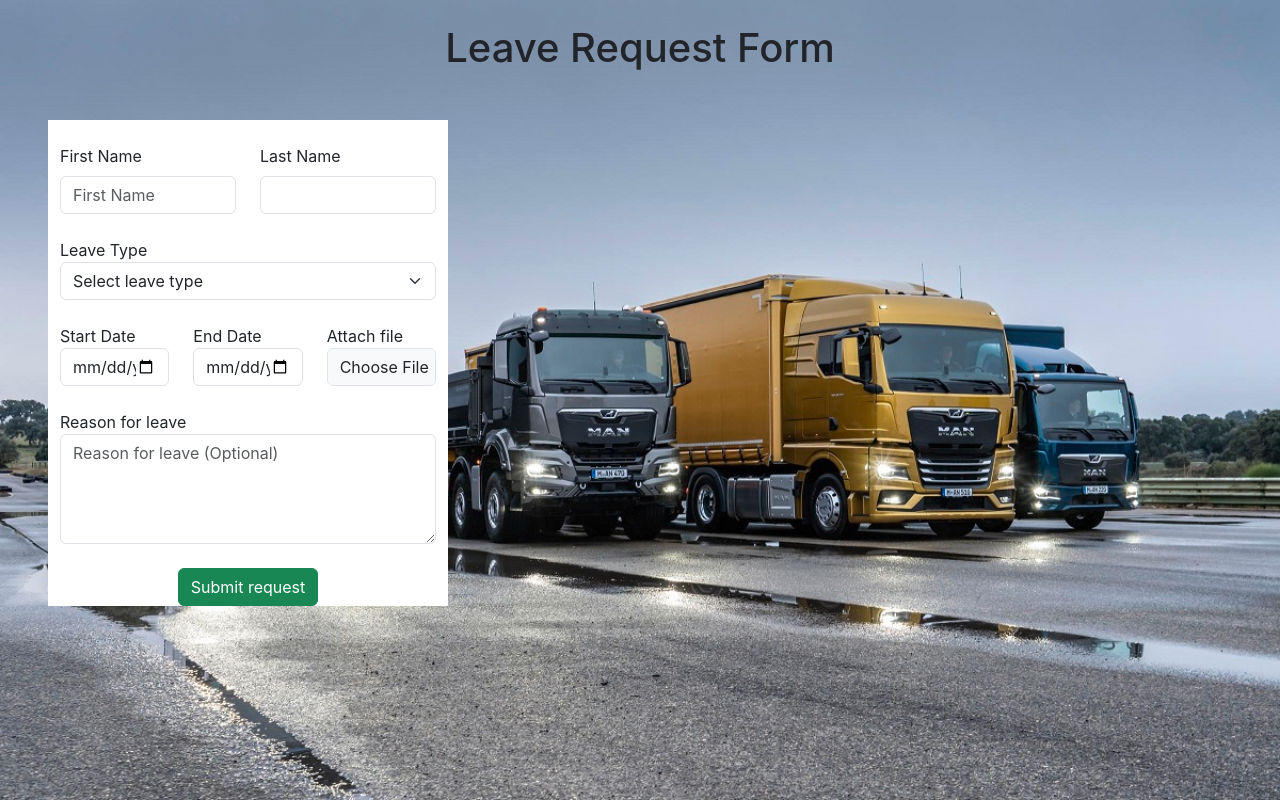
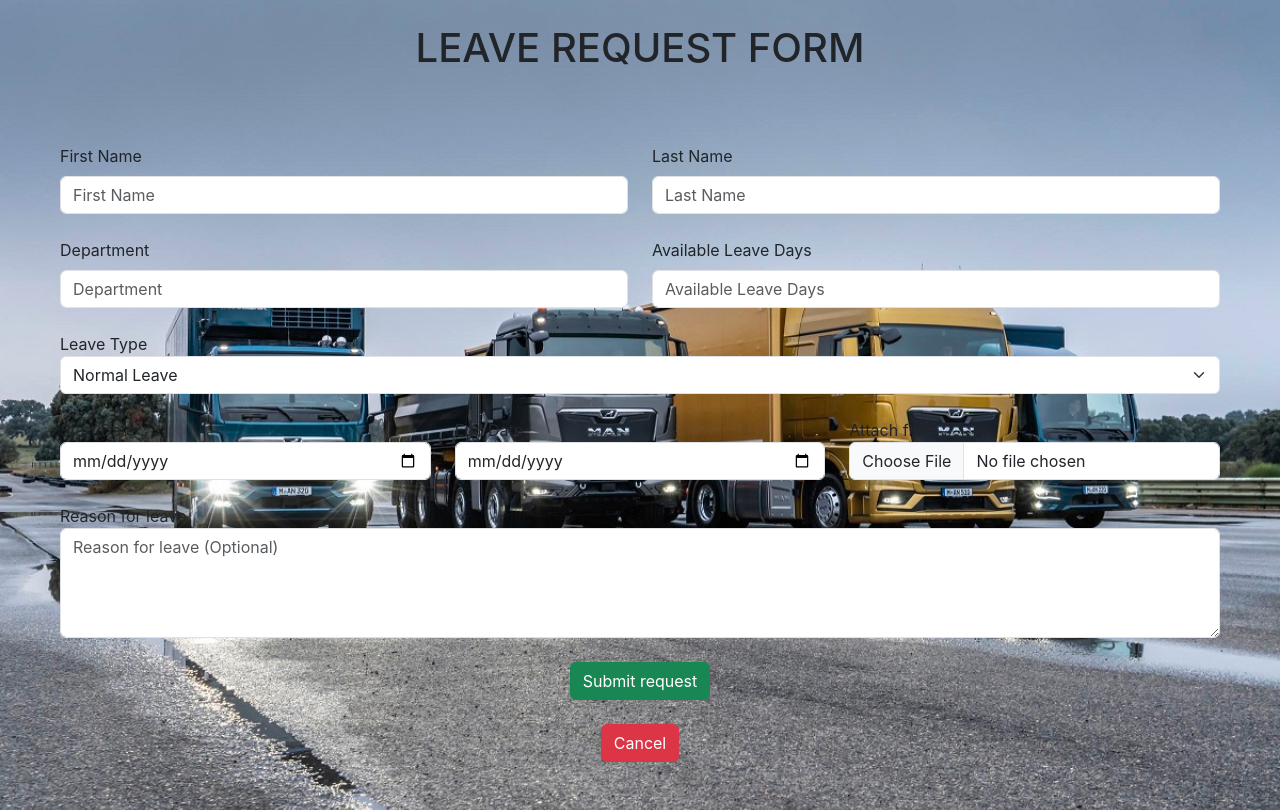
Before and after one commit to NdunguSam01/lms-mobikey, a React (Create React App) app: page /leave in a window 1280 px wide. Built offline with nearby package versions, Linux system fonts and the light colour scheme.

Commit message:
Added the leave request form

```diff
--- a/src/assets/css/Login.css
+++ /dev/null
@@ -1,19 +0,0 @@
-form
-{
-    width: 400px;
-    background-color: white;
-}
-form h1
-{
-    text-transform: uppercase;
-    font-weight: bold;
-    text-align: center;
-}
-@media (min-width:320px) and (max-width: 409px)
-{
-    div.buttons
-    {
-        flex-direction: column;
-        width: 20%;
-    }
-}
--- a/src/components/Leave Form.js
+++ b/src/components/Leave Form.js
@@ -1,20 +1,30 @@
-const LeaveForm = () => {
+import { NavLink } from "react-router-dom";
+
+const LeaveForm = () =>
+{
     return (
         <>
-            <h1 className="text-center mt-4">Leave Request Form</h1>
+            <h1 className="text-center text-uppercase mt-4">Leave Request Form</h1>
             <form action="" className="row g-4 m-5">
                 <div className="col-md-6">
                     <label htmlFor="firstName" className="form-label">First Name</label>
-                    <input type="text" name="" id="firstName" className="form-control" placeholder="First Name" required/>
+                    <input type="text"id="firstName" className="form-control" placeholder="First Name"  readOnly/>
                 </div>
                 <div className="col-md-6">
                     <label htmlFor="lastName" className="form-label">Last Name</label>
-                    <input type="text" name="" id="lastName" className="form-control" required/>
+                    <input type="text" id="lastName" className="form-control" placeholder="Last Name"  readOnly/>
+                </div>
+                <div className="col-md-6">
+                    <label htmlFor="department" className="form-label">Department</label>
+                    <input type="text" id="department" className="form-control" placeholder="Department" readOnly required/>
+                </div>
+                <div className="col-md-6">
+                    <label htmlFor="availableDays" className="form-label">Available Leave Days</label>
+                    <input type="text" id="availableDays" className="form-control" placeholder="Available Leave Days" readOnly/>
                 </div>
                 <div className="col-md-12">
                     <label htmlFor="leaveType">Leave Type</label>
-                    <select name="" id="leaveType" className="form-select" required>
-                        <option value="#">Select leave type</option>
+                    <select id="leaveType" className="form-select" required>
                         <option value="normal">Normal Leave</option>
                         <option value="paternity">Paternity Leave</option>
                         <option value="sick">Sick Leave</option>
@@ -23,15 +33,15 @@ const LeaveForm = () => {
                 </div>
                 <div className="col-md-4">
                     <label htmlFor="startDate">Start Date</label>
-                    <input type="date" name="" id="startDate" className="form-control" required/>
+                    <input type="date" id="startDate" className="form-control" required/>
                 </div>
                 <div className="col-md-4">
                     <label htmlFor="endDate">End Date</label>
-                    <input type="date" name="" id="endDate" className="form-control" required/>
+                    <input type="date" id="endDate" className="form-control" required/>
                 </div>
                 <div className="col-md-4">
                     <label htmlFor="fileAttachment">Attach file</label>
-                    <input type="file" name="" id="fileAttachment" className="form-control" required/>
+                    <input type="file" id="fileAttachment" className="form-control" required/>
                 </div>
                 <div className="col-md-12">
                     <label htmlFor="reason">Reason for leave</label>
@@ -40,6 +50,9 @@ const LeaveForm = () => {
                 <div className="col-md-12 text-center">
                     <button type="submit" className="btn btn-success">Submit request</button>
                 </div>
+                <div className="col-md-12 text-center">
+                    <NavLink to="/" className="btn btn-danger">Cancel</NavLink>
+                </div>
             </form>
         </>
      );
--- a/src/components/Login.js
+++ b/src/components/Login.js
@@ -1,12 +1,12 @@
 import { NavLink } from "react-router-dom";
-import '../assets/css/Login.css'
+
 const Login = () =>
 {
     return (
         <>
             <div className="d-flex justify-content-end mt-5">
-                <form action="" className="row g-4 m-5">
-                    <h1 className="my-3">Login Form</h1>
+                <form action="" className="row g-4 m-5 bg-light" style={{maxWidth: "500px"}}>
+                    <h1 className="my-3 text-center text-uppercase">Login Form</h1>
                     <div className="col-md-12">
                         <label htmlFor="username" className="form-label">Username</label>
                         <input type="text" className="form-control mt-3" id="username" placeholder="Enter your username" required/>
@@ -15,7 +15,7 @@ const Login = () =>
                         <label htmlFor="password" className="form-label">Password</label>
                         <input type="password" className="form-control mt-3" id="password" placeholder="Enter your password" required/>
                     </div>
-                    <div classNameName="container buttons">
+                    <div className="container buttons">
                         <button type="submit" className="btn btn-success text-center col-12 my-3">Login</button>
                         <NavLink to="/" className="col-12 btn btn-danger my-3">Back</NavLink>
                     </div>
```
